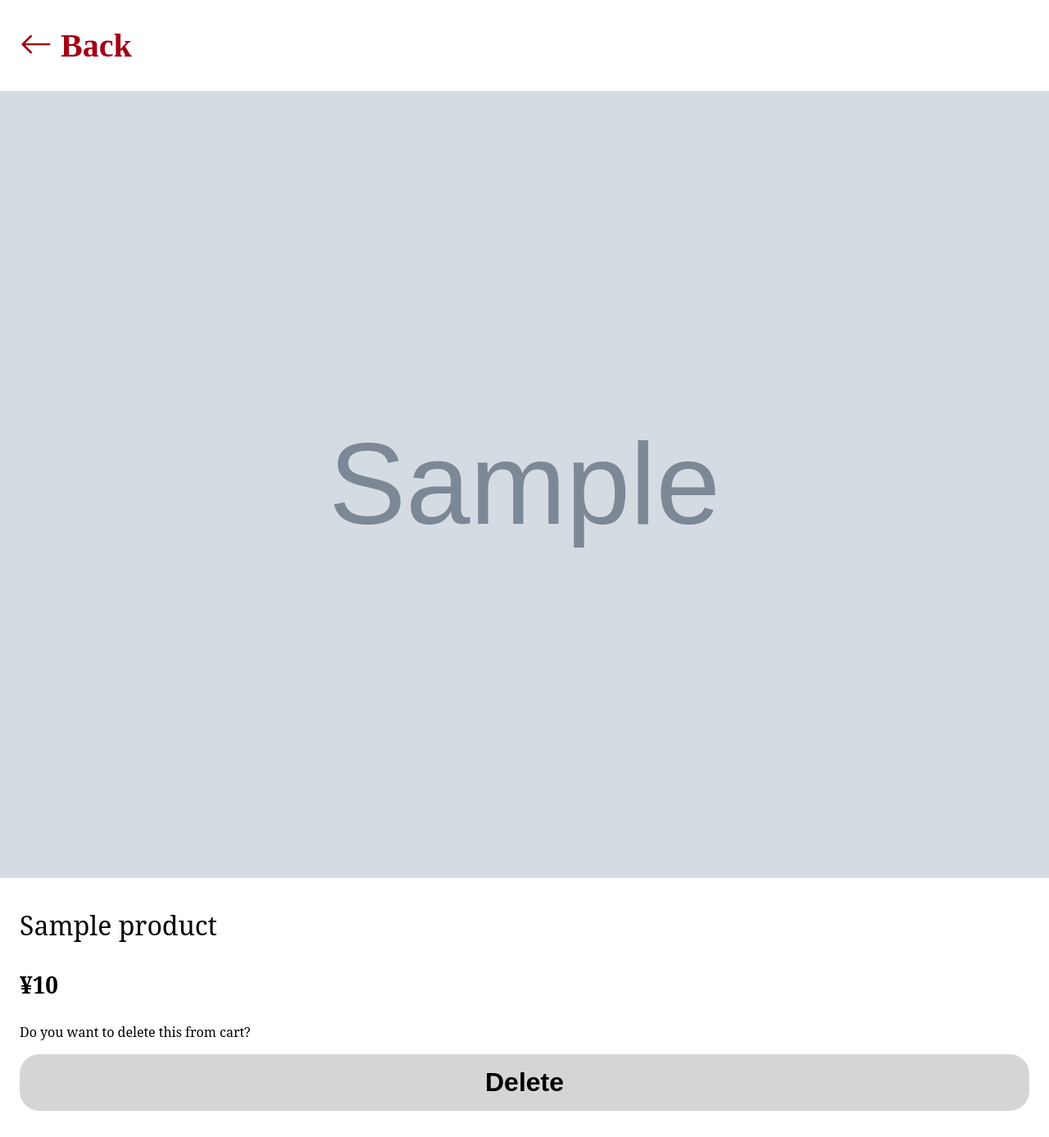
After one commit to zyusuke10/Team4-Django-Development, a Django app: template templates/team_4_app/cart_delete.html in a window 1280 px wide. The commit adds this page. Shown: the whole page at 82% size. Run offline with Django 4.2, Linux system fonts and the light colour scheme; the template is opened without the code that fills it: most values are stand-ins (such as "Sample title", 1, 10 or a date in 2020); grey boxes marked "Sample" are stand-in pictures.

Commit message:
feat: Add Cart List and Delete page

```diff
--- /dev/null
+++ b/static/css/cart_delete.css
@@ -0,0 +1,47 @@
+.header {
+  position: sticky;
+  top: 0;
+  padding: 2rem 1.5rem;
+  background: #ffffff;
+
+  > a {
+    text-decoration: none;
+    color: #A30014;
+    font-size: 2.5rem;
+    font-weight: bold;
+  }
+}
+
+.product-detail-container {
+  margin: 2rem 1.5rem;
+}
+
+.product-image {
+  width: 100%;
+}
+
+.product-name {
+  font-size: 2rem;
+}
+
+.product-price {
+  font-size: 1.75rem;
+  font-weight: 800;
+}
+
+.product-item-delete-button input {
+  width: 100%;
+  border: none;
+  text-decoration: none;
+  color: #000000;
+  font-size: 2rem;
+  font-weight: 800;
+
+  background: #d5d5d5;
+  padding: 1rem;
+  border-radius: 1.5rem;
+}
+
+.product-item-delete-button::hover input {
+  background: #A30014;
+}
--- a/team_4_app/urls.py
+++ b/team_4_app/urls.py
@@ -4,9 +4,11 @@ from . import views
 
 app_name = 'team_4_app'
 urlpatterns = [
-    path('checkout/', views.CartListView.as_view(), name='checkout'),
+    path('cart/', views.CartListView.as_view(), name='cart'),
+    path('cart/<int:pk>/delete', views.CartDeleteView.as_view(), name='cart_delete_item'),
+    path('checkout/', views.CheckoutListView.as_view(template_name='team_4_app/checkout_list.html'), name='checkout'),
     path('promotional-video/', views.PromotionalVideoListView.as_view(), name='promotional-video-list'),
     path('promotional-video/<int:pk>', views.PromotionalVideoDetailView.as_view(), name='promotional-video-detail'),
-    path('delete_item_from_cart/<int:pk>/<str:product_id>/', views.delete_item_from_cart, name='delete_item_from_cart'),
-    path('product_list/', views.ProductListView.as_view(), name='product_list'),
+    path('product-list/', views.ProductListView.as_view(), name='product_list'),
+    # path('delete_item_from_cart/<int:pk>/<str:product_id>/', views.delete_item_from_cart, name='delete_item_from_cart'),
 ]
--- /dev/null
+++ b/templates/team_4_app/cart_delete.html
@@ -0,0 +1,25 @@
+{% extends 'team_4_app/base.html' %}
+
+{% load static %}
+{% block head %}
+  <link rel="stylesheet" href="{% static 'css/cart_delete.css' %}">
+  <link rel="stylesheet" href="https://cdn.jsdelivr.net/npm/bootstrap-icons@1.11.1/font/bootstrap-icons.css">
+{% endblock %}
+
+{% block content %}
+  <div class='header'>
+    <a href="javascript:history.back()" rel="noopenner noreferrer">
+      <i class="bi bi-arrow-left"></i>
+      Back
+    </a>
+  </div>
+  <img src='{{ product.image_url }}' alt="product image" class='product-image' />
+  <div class="product-detail-container">
+    <p class="product-name">{{ product.itemName }}</p>
+    <p class="product-price">¥{{ product.itemPrice }}</p>
+    <p>Do you want to delete this from cart?</p>
+    <form method="post" class='product-item-delete-button'>{% csrf_token %}
+      <input type="submit" value="Delete" />
+    </form>
+  </div>
+{% endblock %}
--- a/templates/team_4_app/product_list.html
+++ b/templates/team_4_app/product_list.html
@@ -12,7 +12,7 @@
                 <a href="" style="text-decoration:none;"><i class="bi bi-arrow-left"></i> Products </a>
             </div>
             <div class="col-1">
-                <a href=""><i class="bi bi-cart-fill"></i></a>
+                <a href="/team-4-app/cart/"><i class="bi bi-cart-fill"></i></a>
             </div>
         </div>
     </div>
--- a/templates/team_4_app/promotionalvideo_detail.html
+++ b/templates/team_4_app/promotionalvideo_detail.html
@@ -29,7 +29,7 @@
     </video>
     <a
       rel='noreferrer noopener'
-      href='/team-4-app/product_list/?shop_code={{promotionalvideo.shop_code}}'
+      href='/team-4-app/product-list/?shop_code={{promotionalvideo.shop_code}}'
       class='see-products-button'
     >
       See Products
--- a/templates/team_4_app/promotionalvideo_list.html
+++ b/templates/team_4_app/promotionalvideo_list.html
@@ -5,10 +5,14 @@
 
 {% block head %}
   <link rel="stylesheet" href="{% static 'css/promotionalvideo_list.css' %}">
+  <link rel="stylesheet" href="https://cdn.jsdelivr.net/npm/bootstrap-icons@1.11.1/font/bootstrap-icons.css">
 {% endblock %}
 
 {% block content %}
-  <h2 class='rakuten-live-logo'>Rakuten Live</h2>
+  <div class='header'>
+    <h2 class='rakuten-live-logo'>Rakuten Live</h2>
+    <a href="/team-4-app/cart/"><i class="bi bi-cart-fill"></i></a>
+  </div>
 
   <div class='shop-story-container'>
     {% for shop_story in shop_stories %}
--- a/templates/team_4_app/shopproduct_list.html
+++ /dev/null
@@ -1,6 +0,0 @@
-<!DOCTYPE html>
-{% extends 'team_4_app/base.html' %}
-
-{% block content %}
-  <p>Shop Code: {{shop_code}}</p>
-{% endblock %}
```
Also changed, not shown: static/css/cart_list.css (added, +77 -0 lines), static/css/checkout.css (+0 -19 lines), static/css/promotionalvideo_list.css (+17 -3 lines), team_4_app/apis.py (added, +38 -0 lines), team_4_app/views.py (+28 -43 lines), templates/team_4_app/cart_list.html (+20 -47 lines), templates/team_4_app/checkout_list.html (added, +62 -0 lines).
